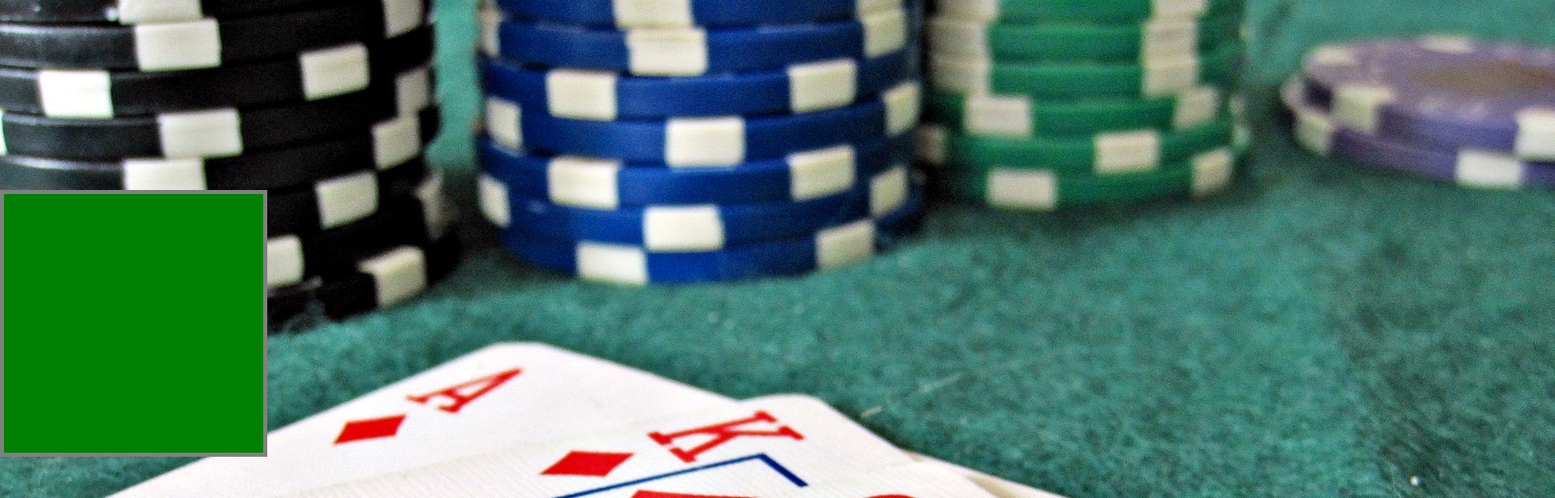
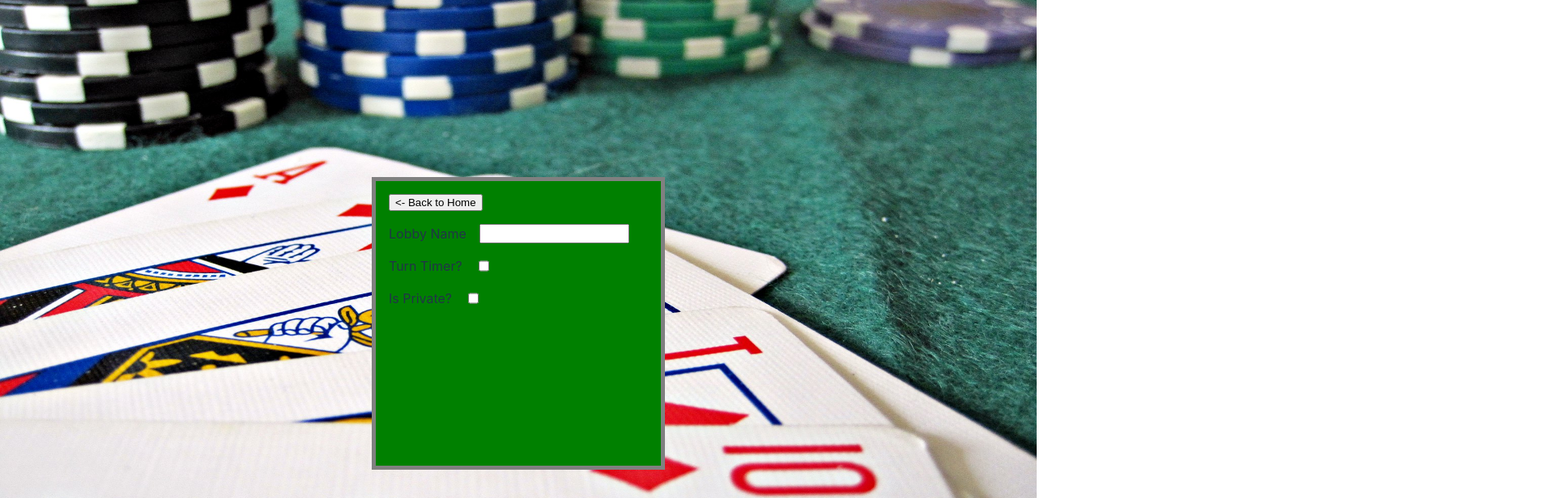
Before and after one commit to OkayNiceBrian/JPoker, a React (Vite) app in the folder Web/: page /createLobby in a window 1280 px wide. Shown: the top 616 px of the page at 81% size, 1920 px wide, since content can reach past the window. Built offline with nearby package versions, Linux system fonts and the light colour scheme.

Commit message:
Make createLobby functionality work and abstract connection
connection singleton might not work, needs testing

```diff
--- a/Web/src/components/Game/BetSlider.tsx
+++ b/Web/src/components/Game/BetSlider.tsx
@@ -32,6 +32,7 @@ const BetSlider = (props: Props) => {
 
     const onClickSendBet = () => {
         setPendingBet(sliderValue);
+        setSliderValue(minBet);
         setActive(false);
     }
 
--- /dev/null
+++ b/Web/src/network/Connection.ts
@@ -0,0 +1,19 @@
+import { HubConnection, HubConnectionBuilder } from "@microsoft/signalr";
+
+export class Connection {
+
+    private static connection: Connection;
+    private hubConnection: HubConnection = new HubConnectionBuilder().withUrl("https://localhost:44392/gameHub").build();
+
+    private constructor() {
+        Connection.connection = this;
+    }
+
+    public static getConnection(): Connection {
+        return Connection.connection;
+    }
+
+    public getHubConnection(): HubConnection {
+        return this.hubConnection;
+    }
+}
--- a/Web/src/pages/Home/Home.css
+++ b/Web/src/pages/Home/Home.css
@@ -3,6 +3,8 @@
     top: -10vh;
     left: 0vw;
     z-index: -100;
+    width: 100vw;
+    height: 100vh;
 }
 
 .home-container {
--- a/Web/src/pages/Home/Home.tsx
+++ b/Web/src/pages/Home/Home.tsx
@@ -43,7 +43,7 @@ const Home = () => {
                 <>
                     <CreateOrFindLobby />
                     <div className="enterUsername-container">
-                        <p>{username}</p>
+                        <p>You are {username}.</p>
                         <input type="button" value={"Reset Username"} onClick={() => dispatch(setUsername(null))}/>
                     </div>
                 </>}
--- a/Web/src/pages/Lobby/CreateLobby.tsx
+++ b/Web/src/pages/Lobby/CreateLobby.tsx
@@ -1,12 +1,67 @@
 import bgImg from "@/assets/background.jpg";
 import "./Lobby.css";
+import { useNavigate } from "react-router";
+import { useState } from "react";
+import { useDispatch, useSelector } from "react-redux";
+import { addUserConnection } from "@/reducers/chatSlice";
+import { UserConnection } from "@/types/NetworkTypes";
+import { selectUsername } from "@/reducers/userSlice";
+import { Connection } from "@/network/Connection";
 
 const CreateLobby = () => {
+    const navigate = useNavigate();
+    const dispatch = useDispatch();
+
+    const username = useSelector(selectUsername);
+    const connection = Connection.getConnection();
+
+    const [lobbyName, setLobbyName] = useState<string>("");
+    const [hasTurnTimer, setHasTurnTimer] = useState<boolean>(false);
+    const [turnTimer, setTurnTimer] = useState<number>(30);
+    const [isPrivate, setIsPrivate] = useState<boolean>(false);
+    const [password, setPassword] = useState<string>("");
+
+    const submitButton = () => {
+        if (lobbyName.trim() != "") {
+            return (
+                <input value={"Create Lobby"} onClick={onClickSubmit} />
+            )
+        }
+
+        return null;
+    };
+
+    const onClickSubmit = () => {
+        const userConnection: UserConnection = { LobbyId: lobbyName.trim(), Username: username! }
+        dispatch(addUserConnection(userConnection));
+        connection.getHubConnection().invoke("JoinLobby", userConnection);
+        navigate(`lobby/${userConnection.LobbyId}`);
+    }
+
     return (
-        <div className="createLobby-container">
+        <div className="lobby-container">
             <img src={bgImg} className="home-backgroundImage" />
             <div className="createLobby-formContainer">
-
+                <input type="button" value={"<- Back to Home"} onClick={() => navigate("/")} />
+                <div className="lobby-inputContainer">
+                    <label>Lobby Name</label>
+                    <input value={lobbyName} onChange={(e) => setLobbyName(e.target.value)} />
+                </div><div className="lobby-inputContainer">
+                    <label>Turn Timer?</label>
+                    <input type="checkbox" checked={hasTurnTimer} onClick={() => setHasTurnTimer(prev => !prev)}/>
+                    { hasTurnTimer && <input type="number" value={turnTimer} onChange={(e) => setTurnTimer(parseInt(e.target.value))} /> }
+                </div>
+                <div className="lobby-inputContainer">
+                    <label>Is Private?</label>
+                    <input type="checkbox" checked={isPrivate} onClick={() => setIsPrivate(prev => !prev)} />
+                </div>
+                { isPrivate && (
+                    <div className="lobby-inputContainer">
+                        <label>Password</label>
+                        <input value={password} onChange={(e) => setPassword(e.target.value)} />
+                    </div>
+                )}
+                {submitButton()}
             </div>
         </div>
     );
--- a/Web/src/pages/Lobby/Lobby.css
+++ b/Web/src/pages/Lobby/Lobby.css
@@ -1,8 +1,16 @@
-.createLobby-container {
+.lobby-container {
+    width: 100vw;
+    height: 100vh;
     display: flex;
     flex-direction: column;
     justify-content: center;
     align-items: center;
+}
+
+.lobby-inputContainer {
+    display: flex;
+    flex-direction: row;
+    gap: 1rem;
 }
 
 .createLobby-formContainer {
@@ -16,4 +24,6 @@
     border-color: gray;
     border-width: 5px;
     border-style: solid;
+    gap: 1rem;
+    padding: 1rem;
 }
```
Also changed, not shown: Web/src/components/Game/Game.tsx (+32 -57 lines), 1 other file (tests, documents, lock files or other folders).
